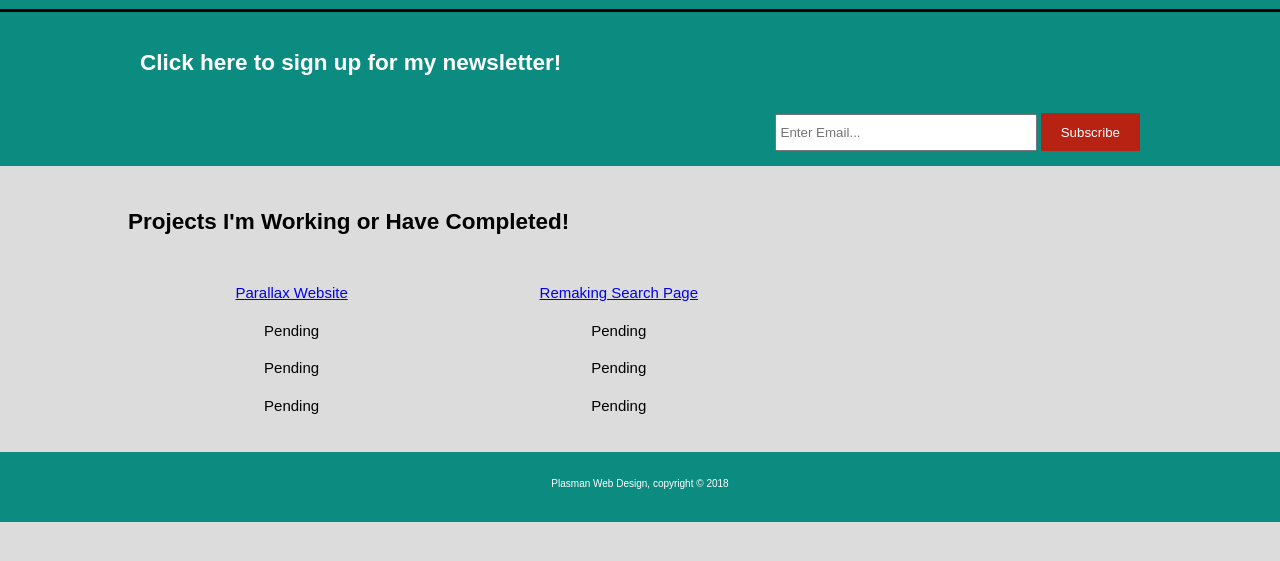
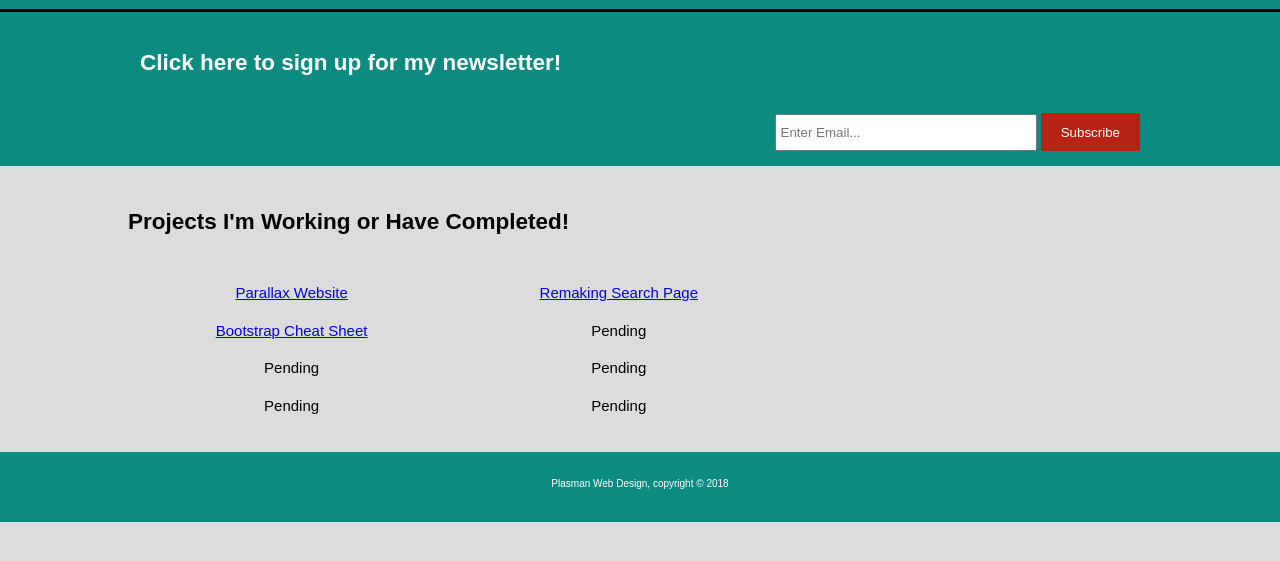
Before and after one commit to tplasman/CodingTest, a plain HTML site: page projects.html in a window 1280 px wide. Shown: the part 91-652 px from the top of the page. Drawn offline with Linux system fonts and the light colour scheme.

Commit message:
adding bootstrap cheat sheet to projects page

```diff
--- a/projects.html
+++ b/projects.html
@@ -40,7 +40,7 @@
                 <h2>Projects I'm Working or Have Completed!</h2>
                 <div class="box">
                     <p><a href="parallax.html">Parallax Website</a></p>
-                    <p>Pending</p>
+                    <p><a href="bootstrap.html">Bootstrap Cheat Sheet</a></p>
                     <p>Pending</p>
                     <p>Pending</p>
                 </div>
```
